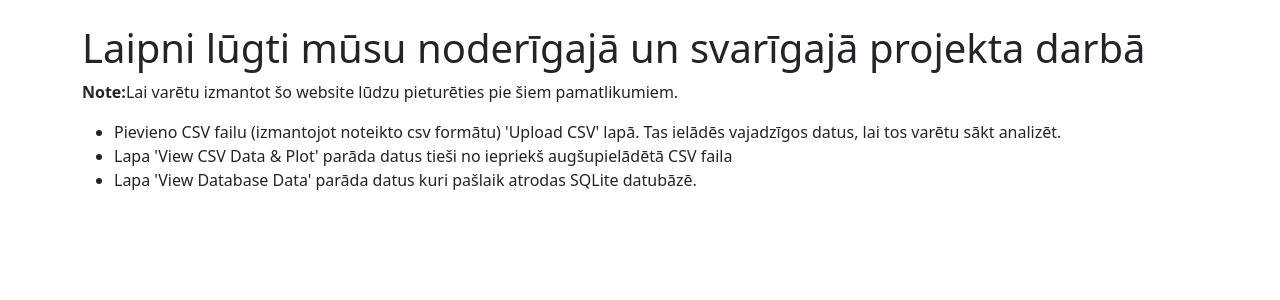
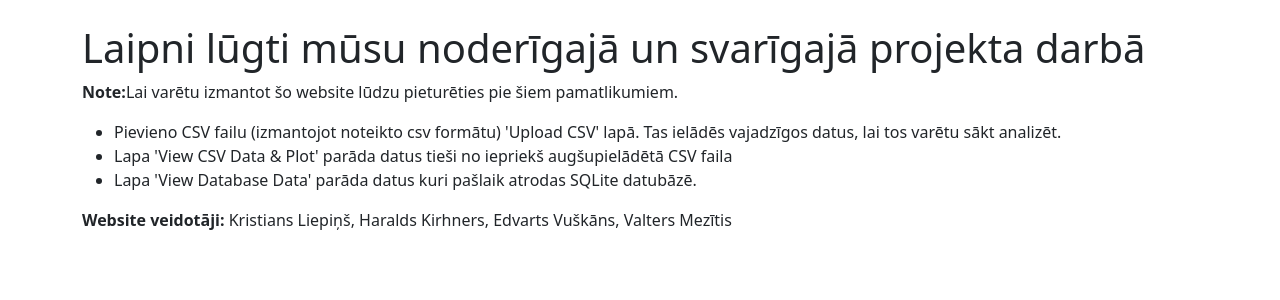
Before and after one commit to muravskye/Programmesana, a Flask app: page / in a window 1280 px wide. Shown: the part 56-356 px from the top of the page. Run offline with Flask 3, Linux system fonts and the light colour scheme; some libraries are stand-ins or nearby versions.

Commit message:
Update index.html

```diff
--- a/templates/index.html
+++ b/templates/index.html
@@ -40,6 +40,7 @@
       <li>Lapa 'View CSV Data & Plot' parāda datus tieši no iepriekš augšupielādētā CSV faila</li>
       <li>Lapa 'View Database Data' parāda datus kuri pašlaik atrodas SQLite datubāzē.</li>
     </ul>
+    <p><strong>Website veidotāji:</strong> Kristians Liepiņš, Haralds Kirhners, Edvarts Vuškāns, Valters Mezītis</p>
   </div>
   <script src="https://cdn.jsdelivr.net/npm/bootstrap@5.3.0/dist/js/bootstrap.bundle.min.js"></script>
 </body>
```
